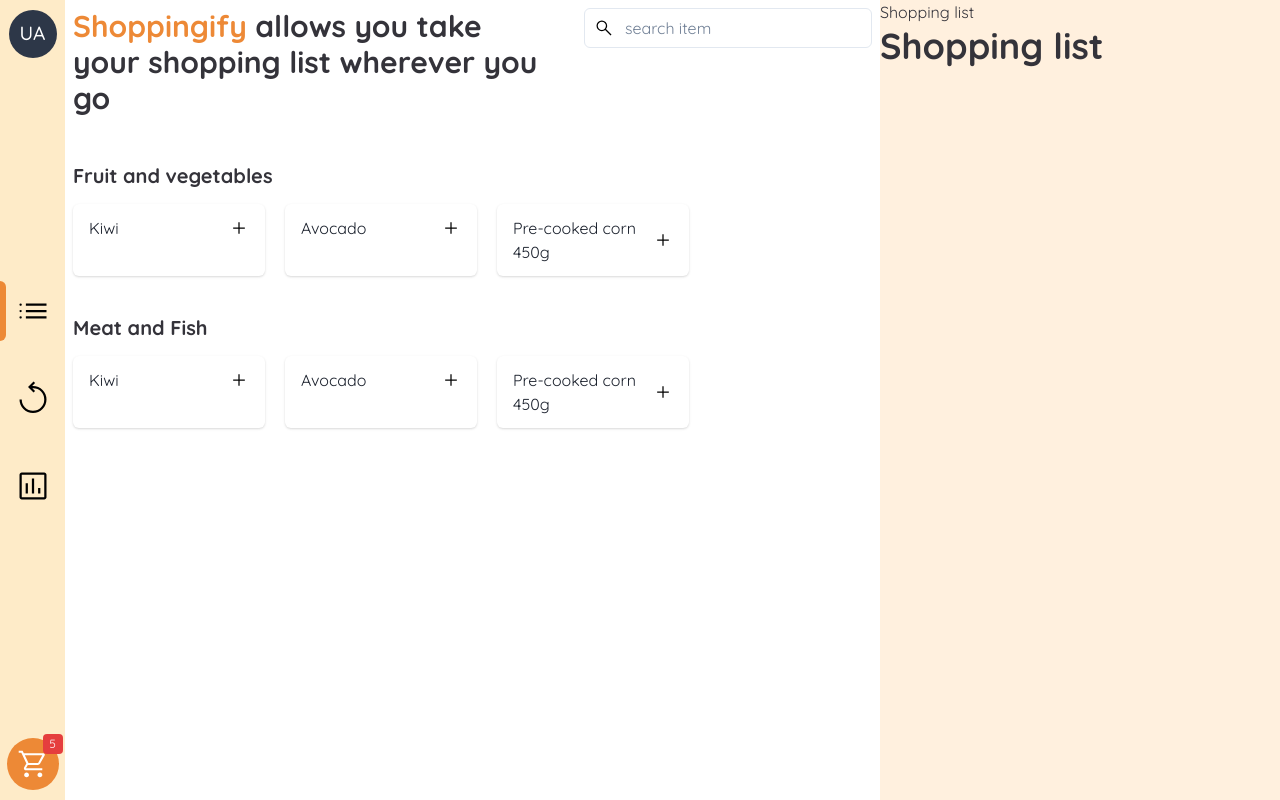
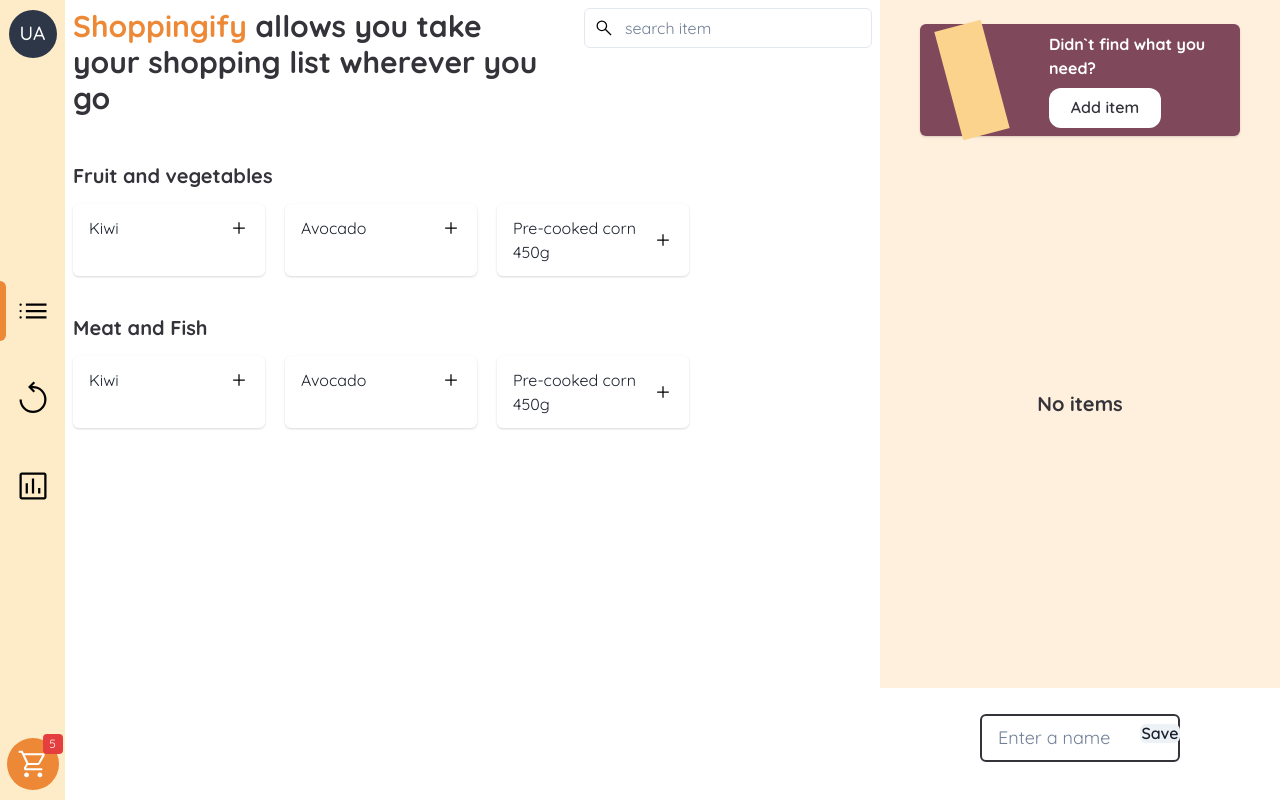
Before and after one commit to RauboLuk/Shoppingify, a Next.js app: page /items in a window 1280 px wide. Built offline with nearby package versions, Linux system fonts and the light colour scheme.

Commit message:
feat: add base template

```diff
--- a/src/components/ShoppingList.tsx
+++ b/src/components/ShoppingList.tsx
@@ -1,10 +1,67 @@
-import { Box, Heading } from '@chakra-ui/layout'
+import { Box, Center, Heading, Stack, Text, VStack } from '@chakra-ui/layout'
+import { Button, Card, Input, InputGroup, InputRightElement } from '@chakra-ui/react'
 
 function ShoppingList() {
+    const items = []
+
+    const content =
+        items.length > 0 ? (
+            <Box>
+                <Heading>Shopping list</Heading>
+            </Box>
+        ) : (
+            <Center h={'full'} my={'auto'}>
+                <Heading size={'md'}>No items</Heading>
+            </Center>
+        )
+
     return (
-        <Box background={'#FFF0DE'} height={'100vh'}>
-            <h1>Shopping list</h1>
-            <Heading>Shopping list</Heading>
+        <Box h={'100vh'} display={'flex'} flexDirection={'column'} justifyContent={'space-between'}>
+            <VStack bg={'sh.backgroundSecondary'} p={{ base: 6 }} flex={1}>
+                <Card
+                    width={{ base: 72, lg: 80 }}
+                    height={{ base: 28, lg: 32 }}
+                    bg={'#80485B'}
+                    color={'white'}
+                    direction={'row'}
+                >
+                    <Box w={28}>
+                        <Box
+                            w={12}
+                            h={28}
+                            bg={'orange.200'}
+                            style={{ transform: 'rotate(-15deg)' }}
+                            mx={'auto'}
+                        ></Box>
+                    </Box>
+                    <Stack my={'auto'} pl={26}>
+                        <Text fontWeight={'bold'}>
+                            Didn`t find what you need?
+                        </Text>
+                        <Button
+                            mt={'unset'}
+                            variant="solid"
+                            backgroundColor={'white'}
+                            color={'sh.fontPrimary'}
+                            borderRadius={'xl'}
+                            w={{ base: 28 }}
+                        >
+                            Add item
+                        </Button>
+                    </Stack>
+                </Card>
+
+                {content}
+            </VStack>
+            <Box bg={'white'} h={{ base: 24, md: 28}} display="flex" justifyContent={'center'} alignItems={'center'}>
+                <InputGroup w={'200px'} h={'61px'}>
+                    <Input size={'lg'} border={'2px'} placeholder="Enter a name" />
+                    <InputRightElement>
+                        <Button w={'87px'} h={'max-content'}>Save</Button>
+                    </InputRightElement>
+                </InputGroup>
+
+            </Box>
         </Box>
     )
 }
```
